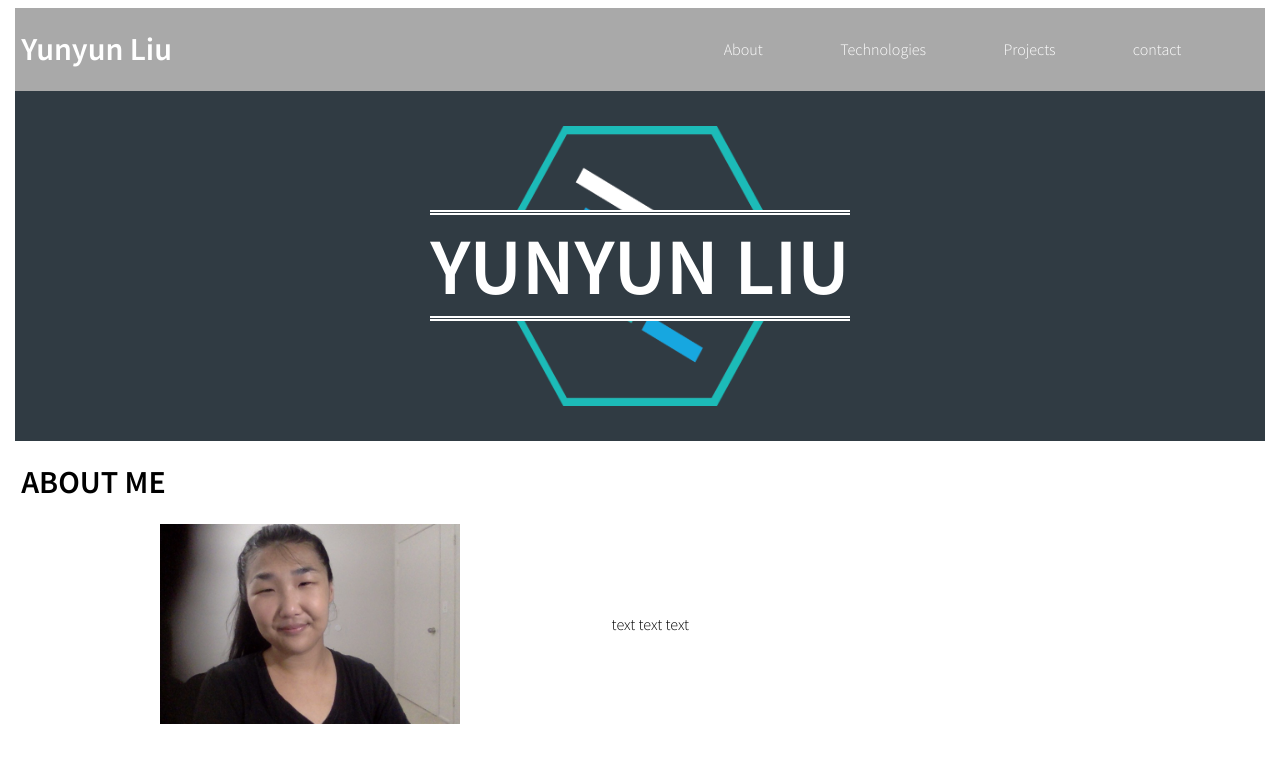
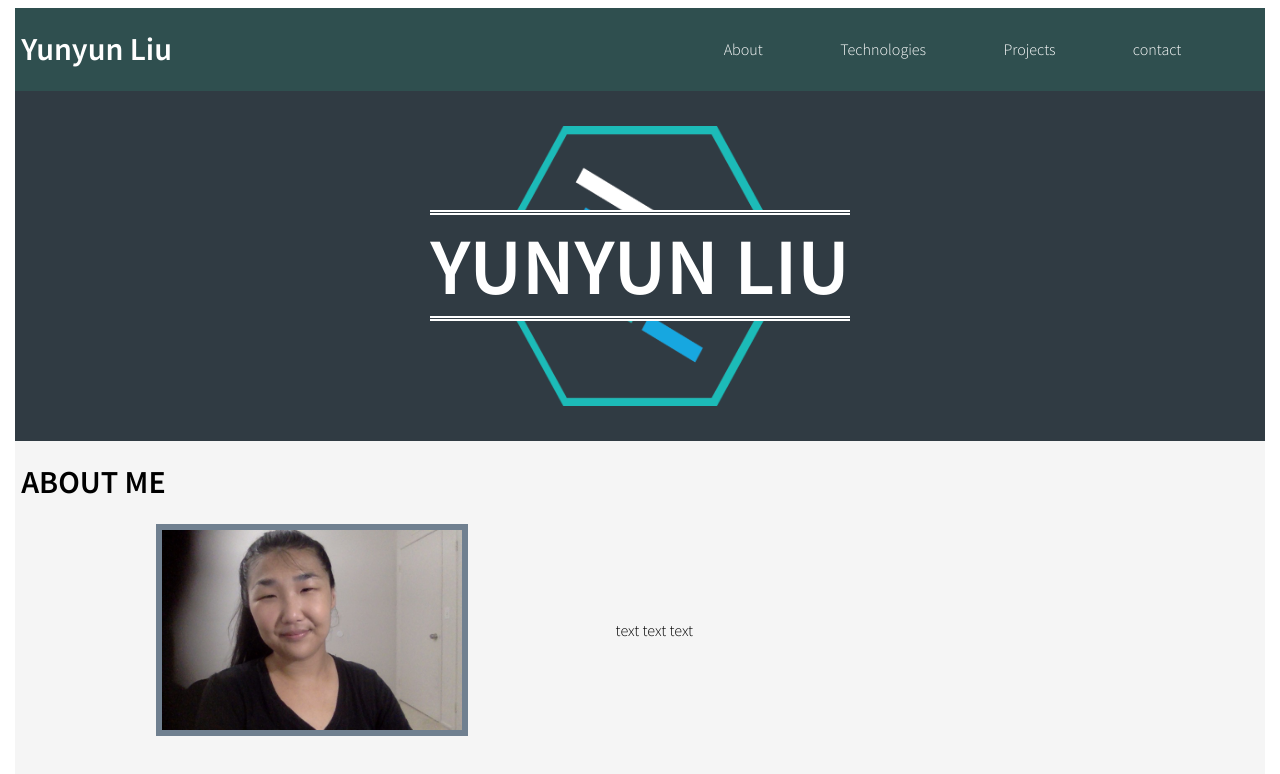
Before and after one commit to yunx2/lfz-prep-portfolio, a website: page index.html in a window 1280 px wide. Drawn offline with Linux system fonts and the light colour scheme.

Commit message:
add styling for About section

```diff
--- a/index.html
+++ b/index.html
@@ -22,10 +22,10 @@
       <div class="row justify-center align-center white-text hero-image">
         <h1 class="student-name">YUNYUN LIU</h1>
       </div>
-      <div id="about" class="row justify-evenly align-center pb-50">
+      <div id="about" class="row justify-evenly align-center pb-50 about-section">
         <h1 class="col-12">ABOUT ME</h1>
-        <img src="assets/yunyun-liu.jpg" alt="Yunyun portrait" class="col-3">
-        <div class="col-5">
+        <img src="assets/yunyun-liu.jpg" alt="Yunyun portrait" class="col-3 about-image">
+        <div class="col-5 text-align-reset">
           <p>text text text</p>
         </div>
       </div>
--- a/styles.css
+++ b/styles.css
@@ -30,8 +30,9 @@ html {
 
 /* semantic classes */
 
+/* header section */
 .page-header {
-  background-color: darkgray;
+  background-color: darkslategray;
 }
 
 /* removes default underline on links */
@@ -43,6 +44,7 @@ html {
   color: steelblue;
 }
 
+/* banner / hero-image */
 .hero-image {
   /* value is a CSS function */
   background-image: url(assets/lfz-logo.png);
@@ -59,3 +61,19 @@ html {
   border-top: 5px double white;
   border-bottom: 5px double white;
 }
+
+/* about section */
+
+.about-section {
+  background-color: whitesmoke;
+}
+
+.about-image {
+  max-height: 80%;
+  border: 6px solid slategray;
+}
+
+.text-align-reset {
+  /* the value 'initial' returns the property it is set to to its default */
+  text-align: initial;
+}
```
